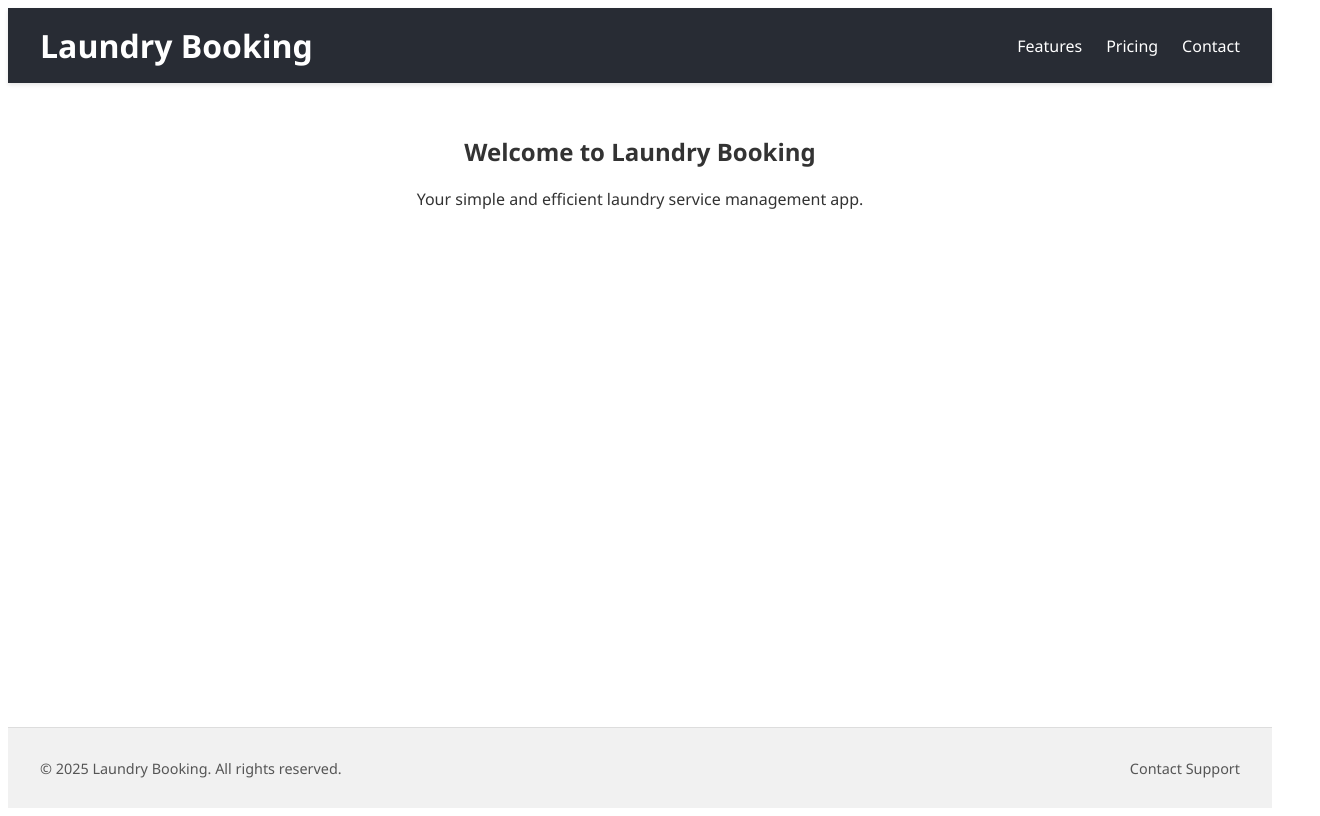
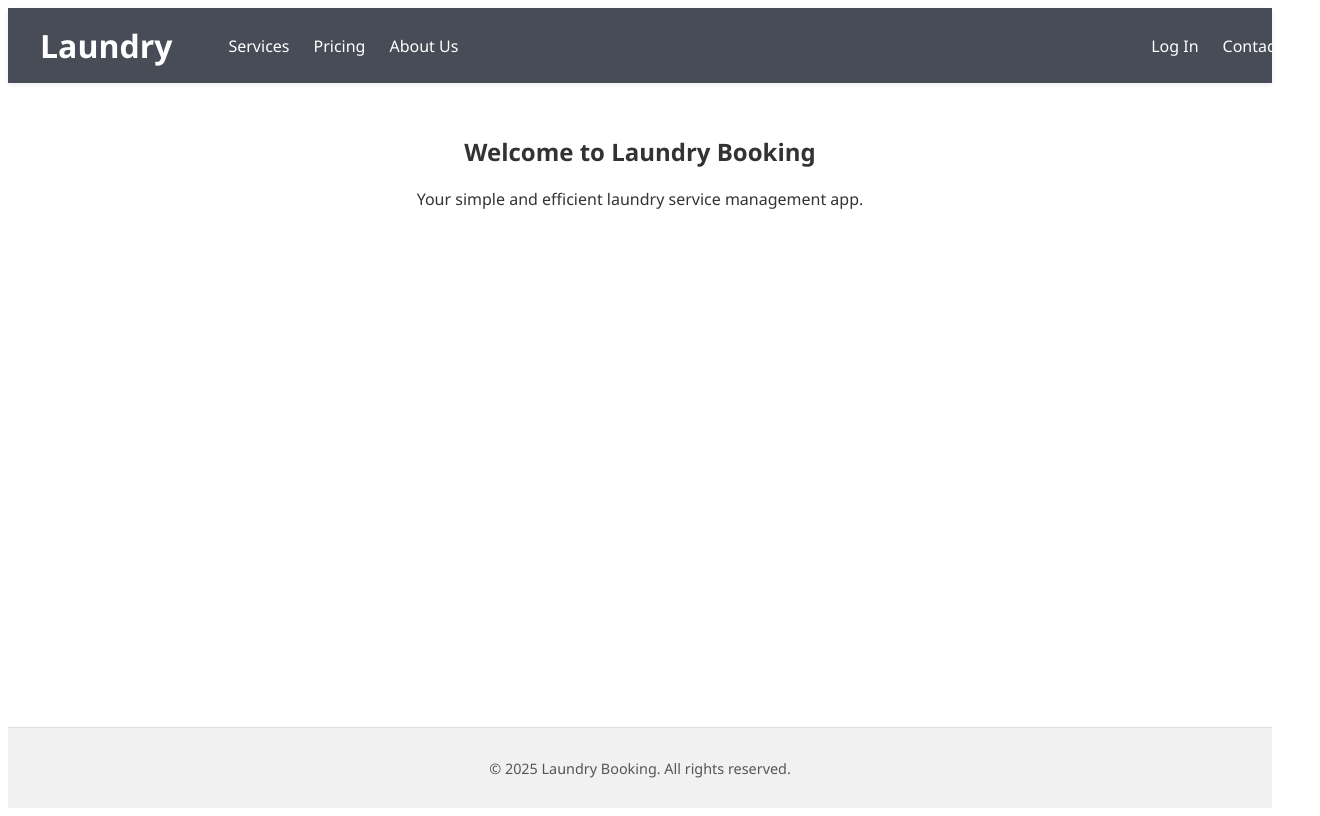
Before and after one commit to Karan28272827/washwagon, a React (Create React App) app in the folder frontend/: page / in a window 1280 px wide. Shown: the whole page, 1320 px wide, since content can reach past the window. Built offline with nearby package versions, Linux system fonts and the light colour scheme.

Commit message:
Minute fixes

```diff
--- a/frontend/src/components/Footer.js
+++ b/frontend/src/components/Footer.js
@@ -5,9 +5,6 @@ const Footer = () => {
     <footer style={footerStyle}>
       <div style={containerStyle}>
         <p>© 2025 Laundry Booking. All rights reserved.</p>
-        <div>
-          <a href="mailto:support@laundrybooking.com" style={linkStyle}>Contact Support</a>
-        </div>
       </div>
     </footer>
   );
@@ -27,14 +24,8 @@ const containerStyle = {
   margin: '0 auto',
   padding: '0 1rem',
   display: 'flex',
-  justifyContent: 'space-between',
+  justifyContent: 'center',
   alignItems: 'center',
 };
 
-const linkStyle = {
-  color: '#555',
-  textDecoration: 'none',
-  fontWeight: '500',
-};
-
 export default Footer;
--- a/frontend/src/components/Header.js
+++ b/frontend/src/components/Header.js
@@ -4,11 +4,17 @@ const Header = () => {
   return (
     <header style={headerStyle}>
       <div style={containerStyle}>
-        <h1 style={{ margin: 0 }}>Laundry Booking</h1>
-        <nav>
-          <a href="#features" style={linkStyle}>Features</a>
-          <a href="#pricing" style={linkStyle}>Pricing</a>
-          <a href="#contact" style={linkStyle}>Contact</a>
+        <div style={leftSectionStyle}>
+          <div style={logoStyle}>Laundry</div>
+          <nav style={navStyle}>
+            <a href="#services" style={linkStyle}>Services</a>
+            <a href="#pricing" style={linkStyle}>Pricing</a>
+            <a href="#about" style={linkStyle}>About Us</a>
+          </nav>
+        </div>
+        <nav style={rightNavStyle}>
+          <a href="#login" style={linkStyle}>Log In</a>
+          <a href="#contact" style={linkStyle}>Contact Us</a>
         </nav>
       </div>
     </header>
@@ -16,22 +22,42 @@ const Header = () => {
 };
 
 const headerStyle = {
-  backgroundColor: '#282c34',
+  backgroundColor: '#474c56ff',
   padding: '1rem 0',
   color: 'white',
-  boxShadow: '0 2px 4px rgba(0,0,0,0.1)',
+  boxShadow: '0 2px 4px rgba(87, 82, 82, 0.1)',
   position: 'sticky',
   top: 0,
   zIndex: 100,
 };
 
 const containerStyle = {
+  width: '100%',
+  maxWidth: '1600px',
+  margin: '0 1rem',
+  padding: '0 1rem',
+  display: 'flex',
+  justifyContent: 'space-between',
+  alignItems: 'center',
+};
+
+const leftSectionStyle = {
   display: 'flex',
   alignItems: 'center',
-  justifyContent: 'space-between',
-  maxWidth: '1200px',
-  margin: '0 auto',
-  padding: '0 1rem',
+};
+
+const logoStyle = {
+  fontWeight: '700',
+  fontSize: '2rem',
+  marginRight: '2rem',
+};
+
+const navStyle = {
+  display: 'flex',
+};
+
+const rightNavStyle = {
+  display: 'flex',
 };
 
 const linkStyle = {
```
